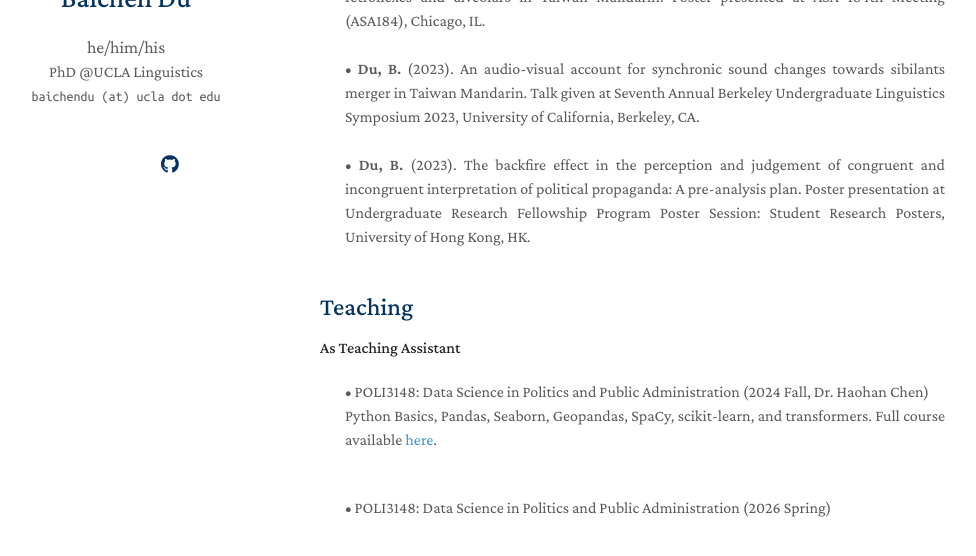
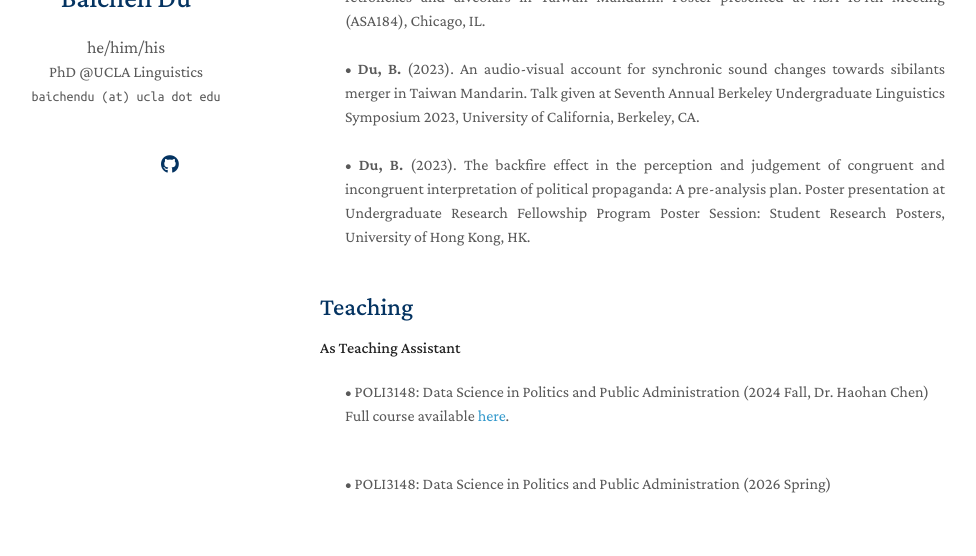
Before and after one commit to baichen-du/baichen-du.github.io, a Jekyll site: the page built from index.md, in a window 1280 px wide and 900 px high, scrolled down 1271 px, cut to the strip 262-818 px from the top of the window. Shown: the whole strip, without its empty margins (150-1126 px from the left). Built offline with Jekyll 4.4.1, drawn with Linux system fonts in a browser that asks for light colours; a style sheet for code colours, icons or effects is not loaded; our own code applies the rules of GitHub Pages for plain Markdown files.

Commit message:
Update index.md

```diff
--- a/index.md
+++ b/index.md
@@ -85,7 +85,7 @@ Hello! I am a PhD student at UCLA Linguistics, specializing in Phonetics and Pho
 <div style="text-align: justify">
 &#8226; POLI3148: Data Science in Politics and Public Administration (2024 Fall, Dr. Haohan Chen)
 <br>
-Python Basics, Pandas, Seaborn, Geopandas, SpaCy, scikit-learn, and transformers. Full course available <a href="https://github.com/haohanchen/dasppa-24f-hku" target="_blank">here</a>.
+Full course available <a href="https://github.com/haohanchen/dasppa-24f-hku" target="_blank">here</a>.
 </div>
 <br>
 <div style="text-align: justify">
```
